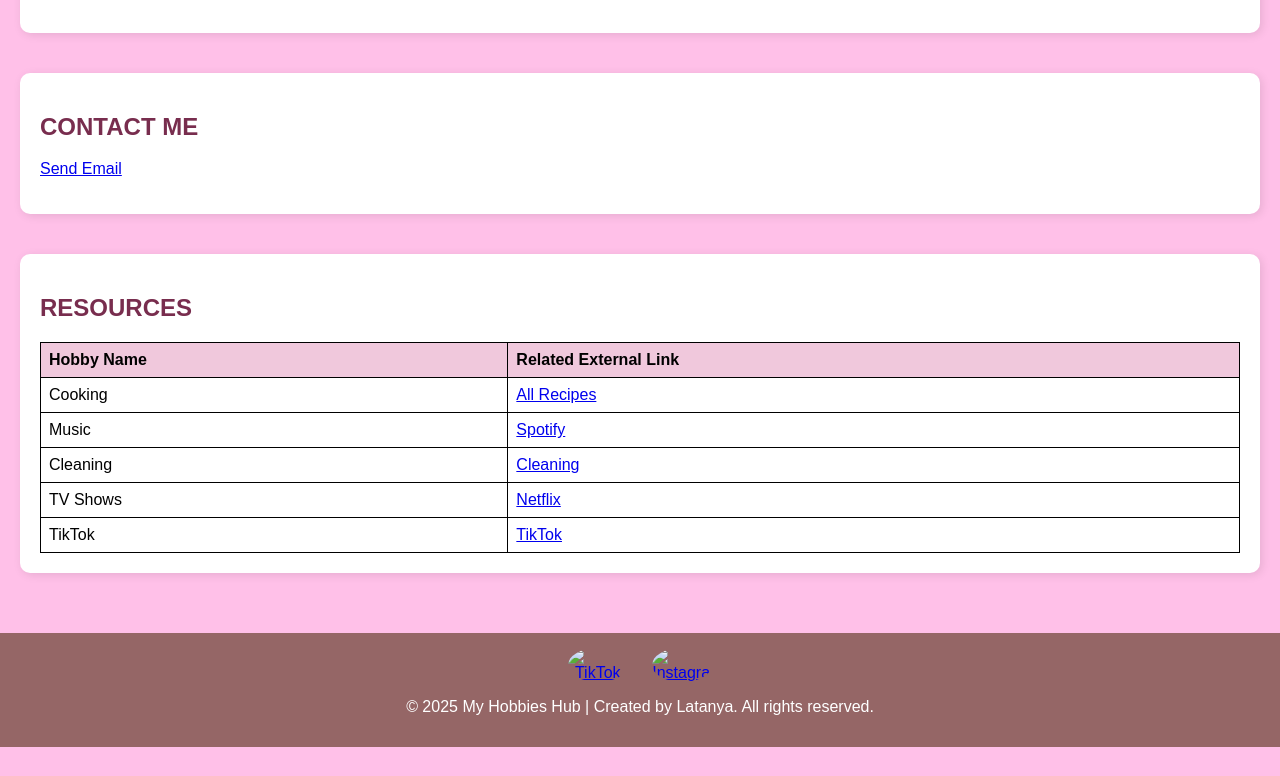
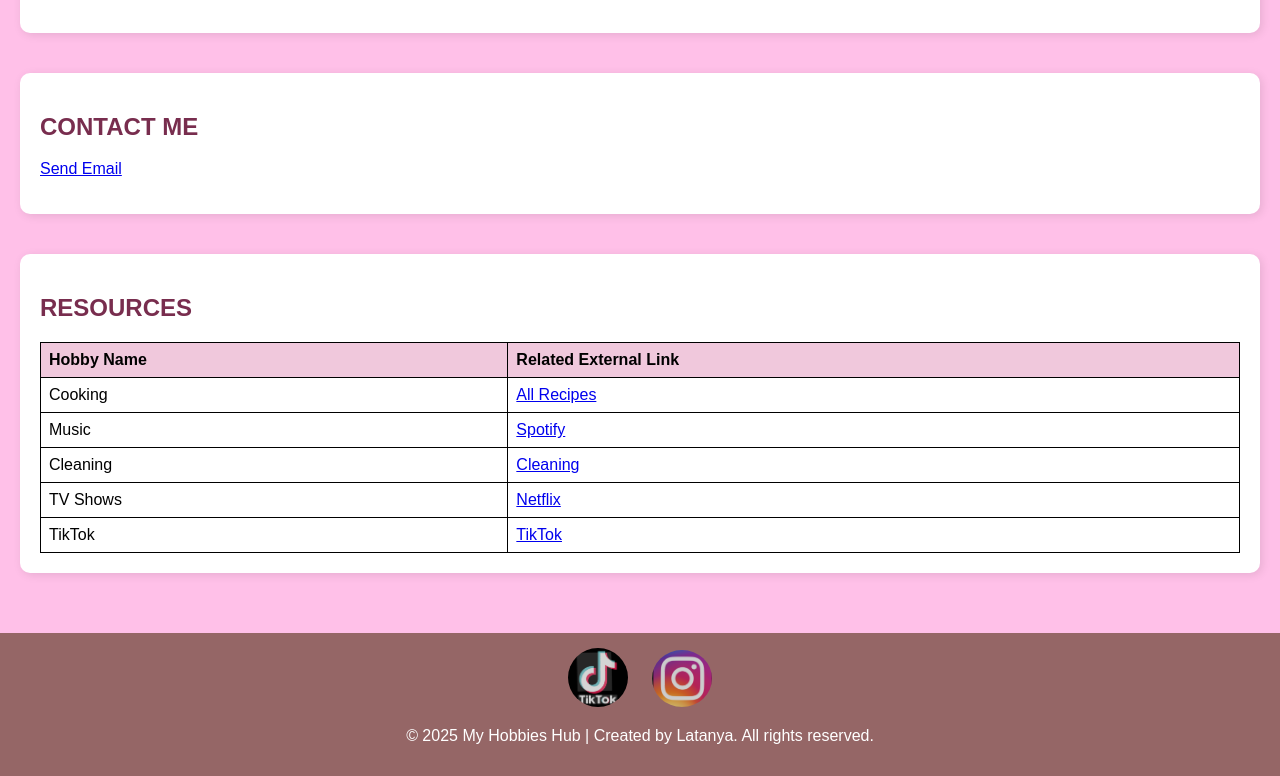
Before and after one commit to latanyasweeney/latanyasweeney.github.io, a plain HTML site: page index.html in a window 1280 px wide. Shown: the part 881-1657 px from the top of the page. Before the commit the page ends 1628 px from the top, so only its background shows below. Drawn offline with Linux system fonts and the light colour scheme.

Commit message:
Update index.html

```diff
--- a/index.html
+++ b/index.html
@@ -133,7 +133,7 @@
         <li><a href="#resources">Resources</a></li>
       </ul>
     </nav>
-    <img src="images/IMG_6257.jpg" alt="Picture of me">
+    <img src="IMG_6257.jpg" alt="Picture of me">
   </header>
 
   <!-- Main Content -->
@@ -217,8 +217,8 @@
 
   <!-- Footer -->
   <footer>
-    <a href="https://www.tiktok.com/foryou?lang=en" target="_blank"><img src="socials/Screenshot.png" alt="TikTok"></a>
-    <a href="https://www.instagram.com/" target="_blank"><img src="socials/instagram.png" alt="Instagram"></a>
+    <a href="https://www.tiktok.com/foryou?lang=en" target="_blank"><img src="tiktok.png" alt="TikTok"></a>
+    <a href="https://www.instagram.com/" target="_blank"><img src="instagram.png" alt="Instagram"></a>
     <p>© 2025 My Hobbies Hub | Created by Latanya. All rights reserved.</p>
   </footer>
 
```
